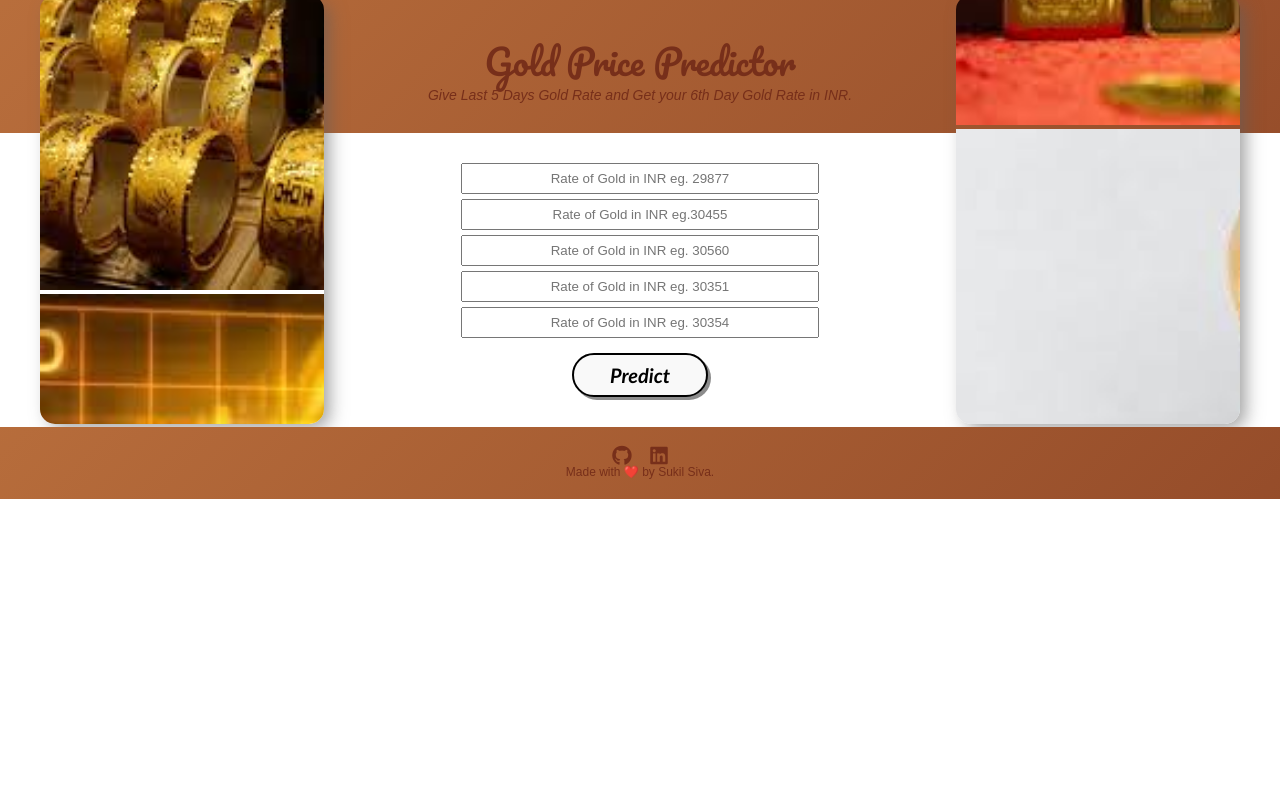
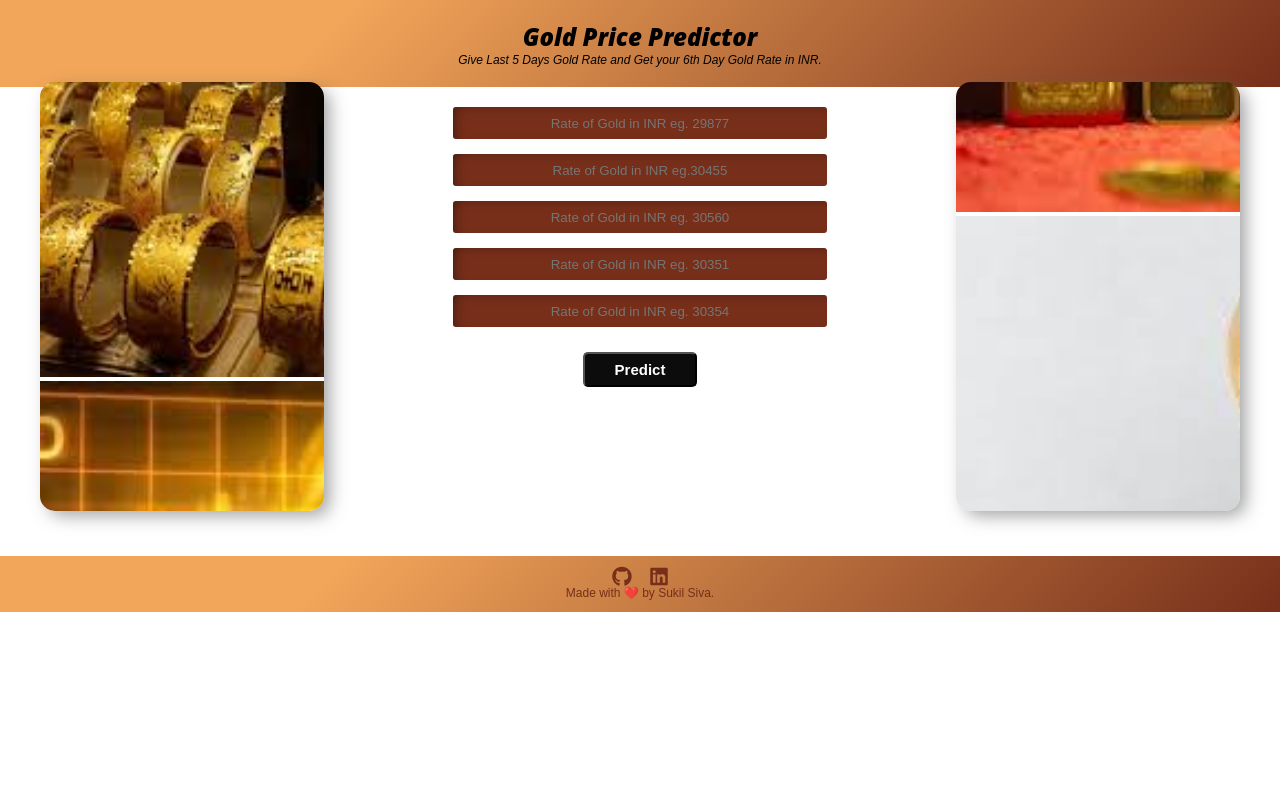
Before and after one commit to sukilsiva/Gold-Price-Predictor, a Python web app: template templates/index.html in a window 1280 px wide. Run offline with Jinja, Linux system fonts and the light colour scheme; the template is opened without the code that fills it, so the values that code supplies are empty; some libraries are stand-ins or nearby versions.

Commit message:
Update styles.css

```diff
--- a/static/styles.css
+++ b/static/styles.css
@@ -3,57 +3,49 @@ html{
 	margin: 0;
 }
 
+
 body{
-	font-family: Arial, Helvetica,sans-serif;
-    text-align: center;
-    margin: 0;
-    padding: 0;
-    width: 100%;
+	font-family: Arial, Helvetica, sans-serif;
 	height: 100%;
-	display: flex;
-	flex-direction: column;
+	margin: 0;
+	background-color: #ffffff;
 }
 
 /* Website Title */
 .container{
-    padding: 30px;
-	position: relative;
 	background-color: #772f1a;
     background-image: linear-gradient(315deg, #772f1a 0%, #f2a65a 74%);
-	background-size: 500% 500%;
-	animation: change-gradient 10s ease-in-out infinite;
-}
-@keyframes change-gradient {
-	0%{
-		background-position: 0 50%;
-	}
-	50%{
-		background-position: 100% 50%;
-	}
-	100%{
-		background-position: 0 50%;
-	}
+    padding: 20px;
+	display: block;
+	text-align: center;
 }
 
 .container-heading{
     margin: 0;
 }
 
+
 .heading_font{
-    color: #772f1a;
-	font-family: 'Pacifico', cursive;
-	font-size: 35px;
-	font-weight: normal;
+	font-family: 'Open Sans', sans-serif;
+	font-weight: 800;
+	font-style: italic;
 }
 
 .description p{
-	color: #772f1a;
     font-style: italic;
-    font-size: 14px;
-    margin: -5px 0 0;
+    font-size: 12px;
+	font-weight: 100;
+    margin: 0;
 }
 
-/* Left Banner */
+/* Prediction Area */
+.prediction-area{
+	position: relative;
+	display: flex;
+	justify-content: space-evenly;
+	padding: 20px 40px;
+}
+
 .gold-banner-left{
 	display: inline-block;
 	position: absolute;
@@ -67,13 +59,13 @@ body{
 	box-shadow: 7px 6px 18px -2px rgba(94,94,94,0.61);
 }
 
-/* Text Area */
-.ml-container{
-    margin: 30px 0;
-	flex: 1 0 auto;
+.ml-container, .results{
+	display: inline-block;
+	width: auto;
+	height: 429px;
+	text-align: center;
 }
 
-/* Right Banner*/
 .gold-banner-right{
 	display: inline-block;
 	width: 284px;
@@ -165,71 +157,86 @@ body{
 	float: none;
 }
 
-.form-input {
+/* Form */
+.form-input{
+	background-color: #772f1a;
+	width: 370px;
+	height: 30px;
+	border-radius: 3px;
+	border: 0;
 	text-align: center;
-	width: 350px;
-	height: 25px;
-	margin-bottom: 5px;
+	-webkit-box-shadow: inset 7px 3px 16px -10px rgba(0,0,0,0.75);
+	-moz-box-shadow: inset 7px 3px 16px -10px rgba(0,0,0,0.75);
+	box-shadow: inset 7px 3px 16px -10px rgba(0,0,0,0.75);
+	margin-bottom: 15px;
+}
+
+.align-center{
+	padding: 0 30px;
 }
 
 /* Predict Button */
 .my-cta-button{
-	background: #f9f9f9;
-   	border: 2px solid #000000;
-    border-radius: 1000px;
-    box-shadow: 3px 3px #8c8c8c;
+	background-color:#0c0c0c;
+	border-radius: 5px;
+	display:inline-block;
+	cursor:pointer;
+	color:#ffffff;
+	font-family:Arial;
+	font-size:15px;
+	font-weight:bold;
+	padding:7px 30px;
 	margin-top: 10px;
-    padding: 10px 36px;
-    color: #000000;
-    display: inline-block;
-   	font: italic bold 20px/1 "Calibri", sans-serif;
+	text-decoration:none;
+	transition: 0.5s ease-out;
+}
+
+.my-cta-button:hover{
+	background-color: #E9E9E9;
+	color: #000000;
+	box-shadow: inset 7px 3px 16px -10px rgba(0,0,0,0.75);
+}
+
+.myButton:active {
+	position:relative;
+	top:1px;
+}
+
+/* Footer */
+.footer{
+	background-color: #772f1a;
+    background-image: linear-gradient(315deg, #772f1a 0%, #f2a65a 74%);
+	color: #772f1a;
+	padding: 12px;
     text-align: center;
 }
 
-.my-cta-button:hover{
-    color: #4d089a;
-    border: 2px solid #4d089a;
-}
-
-.my-cta-button:active{
-    box-shadow: 0 0;
-}
-
-/* Contact */
 .contact-icon{
 	color: #772f1a;
 	padding: 7px;
 }
 
 .contact-icon:hover{
-	color: #8c8c8c;
-}
-
-/* Footer */
-.footer{
-	flex-shrink: 0;
-	position: relative;
-	padding: 20px;
-	background-color: #772f1a;
-    background-image: linear-gradient(315deg, #772f1a 0%, #f2a65a 74%);
-	background-size: 500% 500%;
-	animation: change-gradient 10s ease-in-out infinite;
+	color: #772f1a;
 }
 
 .footer-description{
-	color: #772f1a;
 	margin: 0;
 	font-size: 12px;
+	font-weight: 100;
 }
 
 /* Result */
 .results{
-    padding: 30px 0 0;
-	flex: 1 0 auto;
+  display: inline-block;
+  width: auto;
+  height: 429px;
+  line-height: 400px;
+  text-align: center;
 }
 
 .danger{
-    color: #ff0000;
+    color: #772f1a0;
 }
 
 .safe{
@@ -241,6 +248,5 @@ body{
 }
 
 .gif1{
-	width: 35%;
-    	margin: 10px 0;
+	width: 40%;
 }
```
